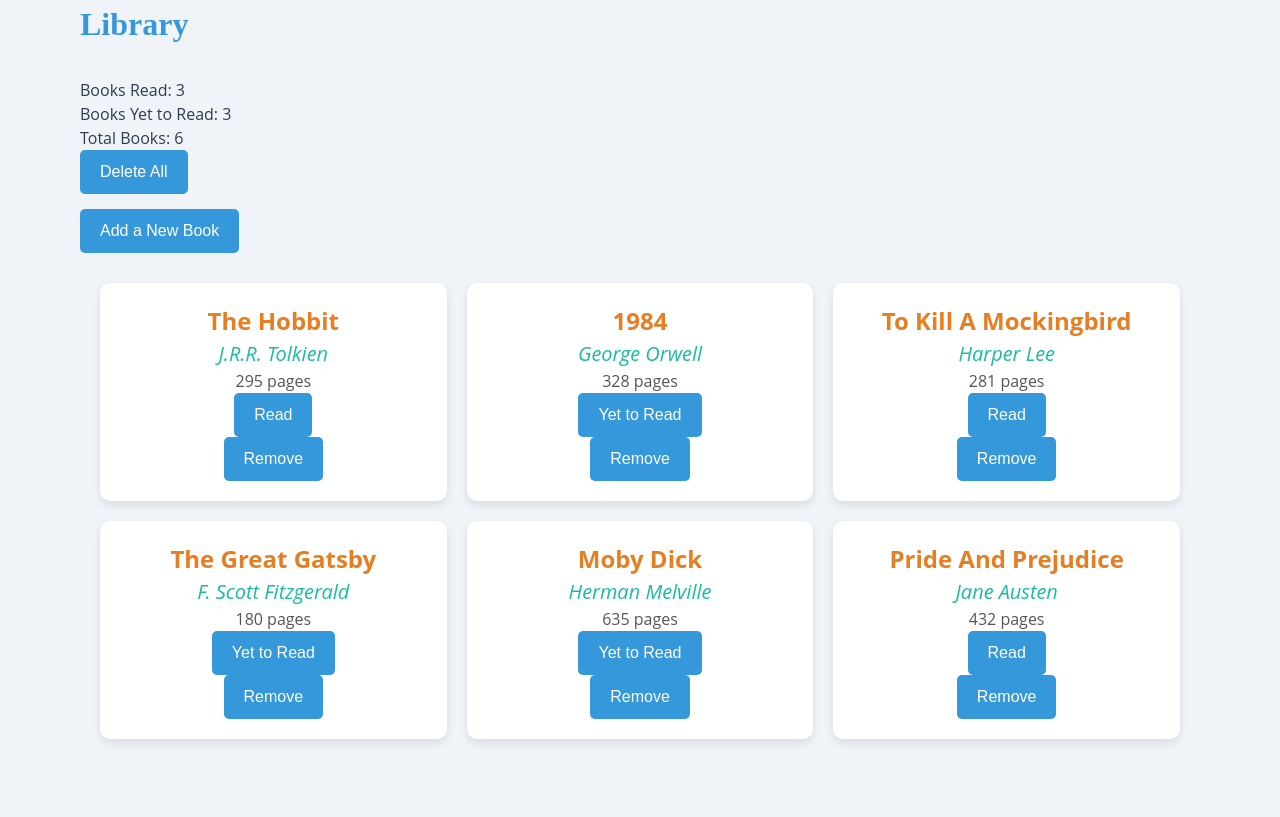
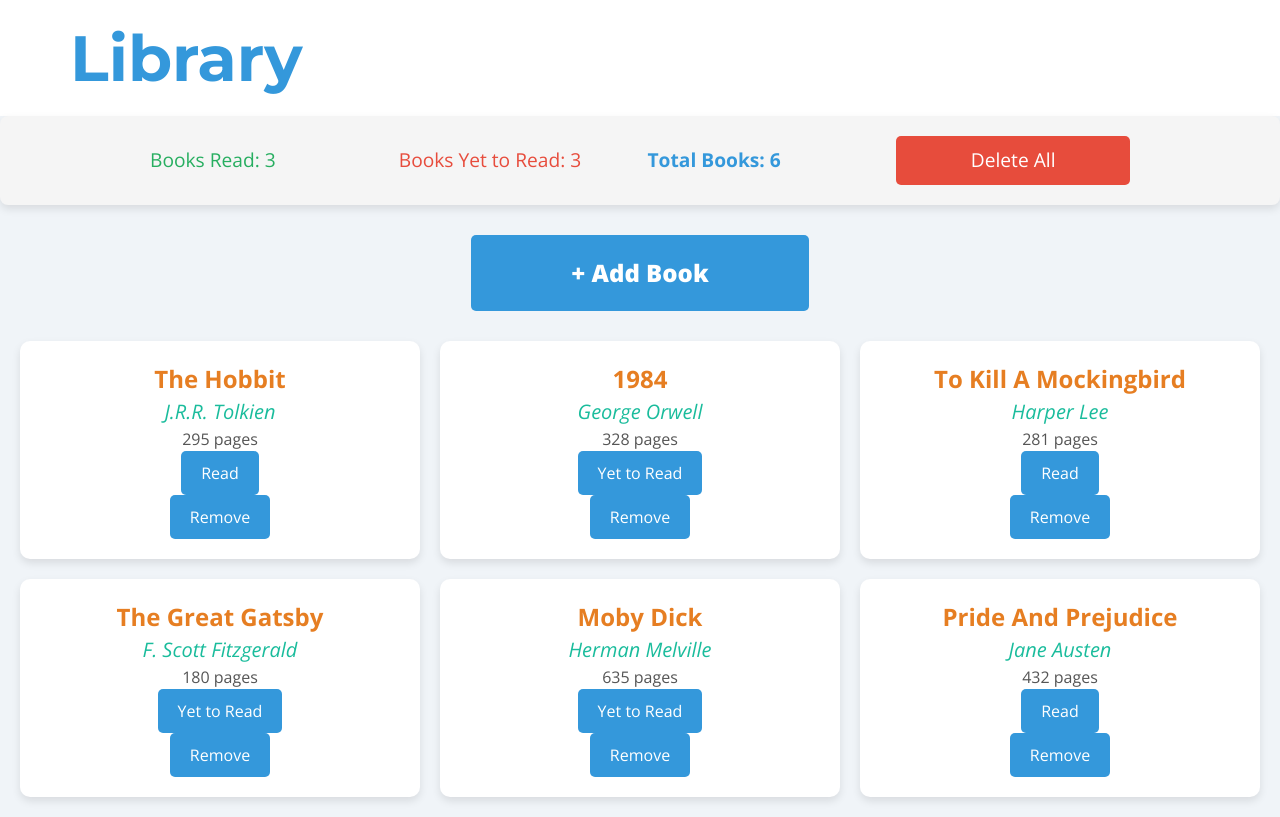
Before and after one commit to bharat705/Library, a plain HTML site: page index.html in a window 1280 px wide. Drawn offline with nearby package versions, Linux system fonts and the light colour scheme.

Commit message:
Update fonts and styles

```diff
--- a/index.html
+++ b/index.html
@@ -5,6 +5,17 @@
     <meta name="viewport" content="width=device-width, initial-scale=1.0" />
     <title>Library</title>
     <link rel="stylesheet" href="style.css" />
+
+    <link rel="preconnect" href="https://fonts.googleapis.com" />
+    <link rel="preconnect" href="https://fonts.gstatic.com" crossorigin />
+    <link
+      href="https://fonts.googleapis.com/css2?family=Montserrat:ital,wght@0,100..900;1,100..900&display=swap"
+      rel="stylesheet"
+    />
+    <link
+      href="https://fonts.googleapis.com/css2?family=Open+Sans:ital,wght@0,300..800;1,300..800&display=swap"
+      rel="stylesheet"
+    />
   </head>
   <body>
     <div class="header">
@@ -65,8 +76,8 @@
       <button id="delete-all">Delete All</button>
     </div>
     <div class="main-content">
-      <div>
-        <button id="add-book-button">Add a New Book</button>
+      <div class="add-book-button-container">
+        <button id="add-book-button">+ Add Book</button>
       </div>
       <div id="cards-container"></div>
     </div>
--- a/style.css
+++ b/style.css
@@ -48,10 +48,8 @@ h6 {
 /* my styles */
 
 body {
-  padding: 0 80px;
   display: flex;
   flex-direction: column;
-  gap: 15px;
 
   font-family: "Open Sans", sans-serif;
   background: #f0f4f8;
@@ -61,8 +59,15 @@ body {
 h1,
 h2,
 h3 {
-  font-family: "Poppins", serif;
+  font-family: "Montserrat", sans-serif;
   color: #3498db;
+}
+
+.header {
+  width: 100%;
+  padding: 10px 70px;
+  font-size: 2rem;
+  background-color: #ffffff;
 }
 
 dialog {
@@ -83,10 +88,59 @@ dialog::backdrop {
   background-color: rgba(0, 0, 0, 0.3);
 }
 
+.book-stats {
+  padding: 20px 150px;
+  margin-bottom: 20px;
+  border-radius: 8px;
+  box-shadow: 0 4px 8px rgba(0, 0, 0, 0.1);
+  background-color: #f5f5f5;
+
+  display: grid;
+  grid-template-columns: repeat(auto-fit, minmax(200px, 1fr));
+  align-items: center;
+  justify-content: center;
+  align-content: center;
+  gap: 15px;
+
+  font-size: 1.2rem;
+}
+
+#total-books {
+  color: #3498db;
+  font-weight: bold;
+}
+
+#books-read {
+  color: #27ae60;
+}
+
+#books-unread {
+  color: #e74c3c;
+}
+
+#delete-all {
+  background-color: #e74c3c;
+}
+
+#delete-all:hover {
+  background-color: #c0392b;
+}
+
 .main-content {
   display: flex;
   flex-direction: column;
-  gap: 10px;
+}
+
+.add-book-button-container {
+  display: flex;
+  justify-content: center;
+  font-size: 1.5rem;
+  font-weight: 900;
+  padding: 10px;
+}
+
+#add-book-button {
+  padding: 20px 100px;
 }
 
 #cards-container {
@@ -142,7 +196,7 @@ button {
   padding: 10px 20px;
   border-radius: 5px;
   cursor: pointer;
-  font-family: "Poppins", sans-serif;
+  font-family: "Open Sans", sans-serif;
   transition: background-color 0.3s ease, transform 0.2s;
 }
 
```
